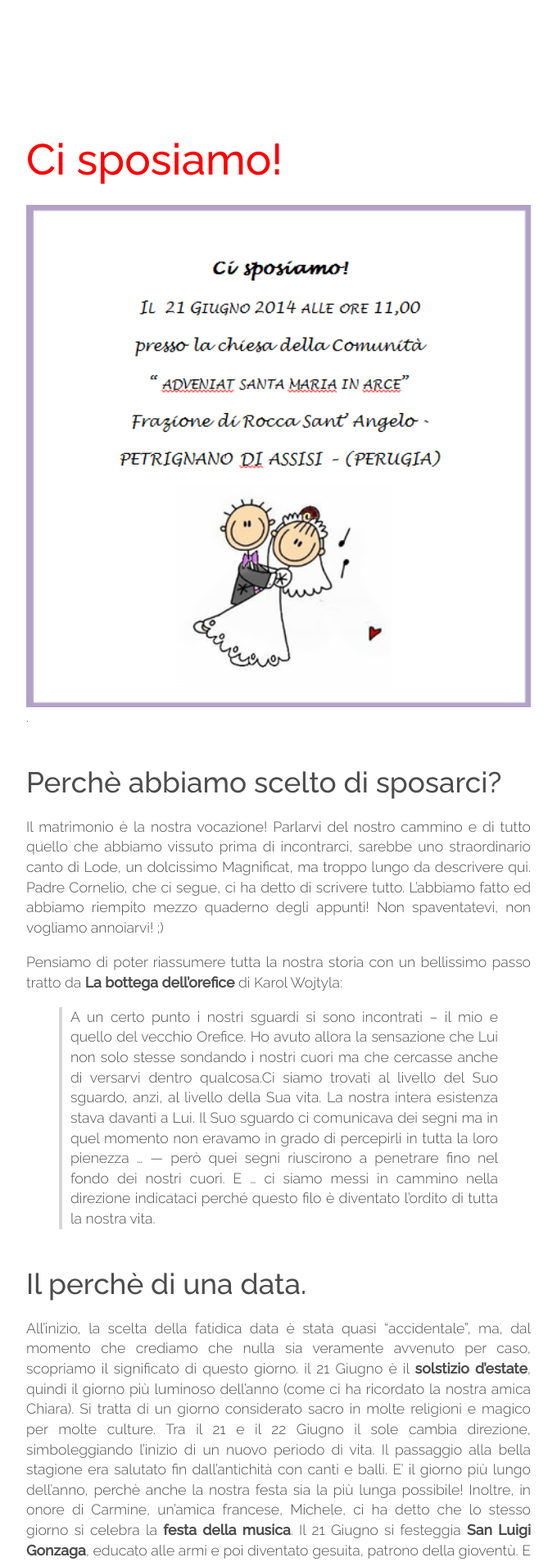
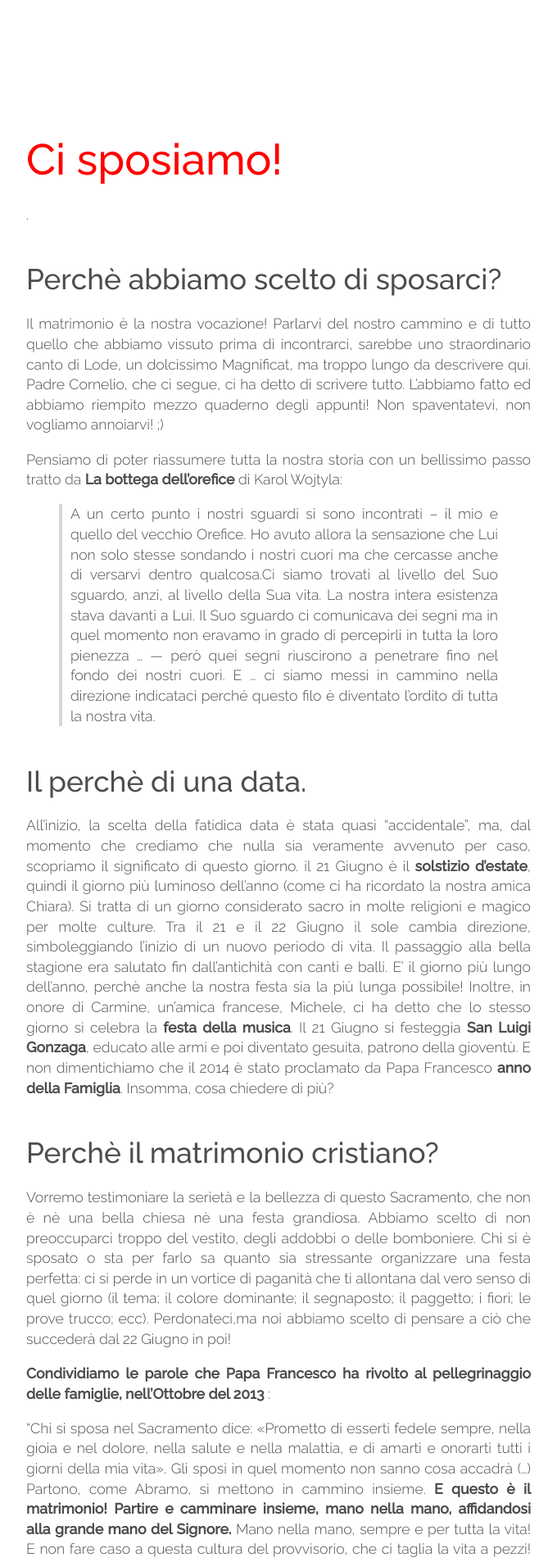
Before and after one commit to 5p2p/carmineanita, a Jekyll site: the page built from index.md, in a window 1280 px wide. Shown: the part 1134-3040 px from the top of the page at 82% size, without its empty margins (300-980 px from the left). Built offline with Jekyll 4.4.1, drawn with Linux system fonts in a browser that asks for light colours; nearby versions of some CDN libraries; library files that are not in the unit come from our copies.

Commit message:
Update index.md

```diff
--- a/index.md
+++ b/index.md
@@ -5,7 +5,6 @@ layout: page
 
 # Ci sposiamo!
 
-![](img/invito.png)
 .
 
 ## Perchè abbiamo scelto di sposarci?
```
